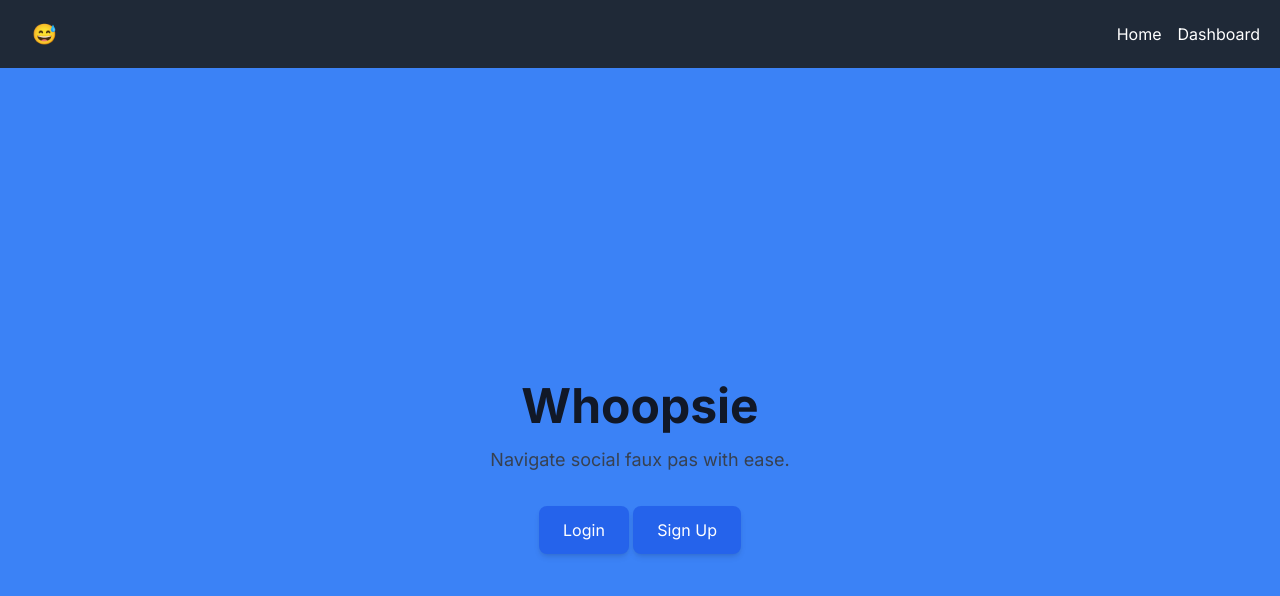
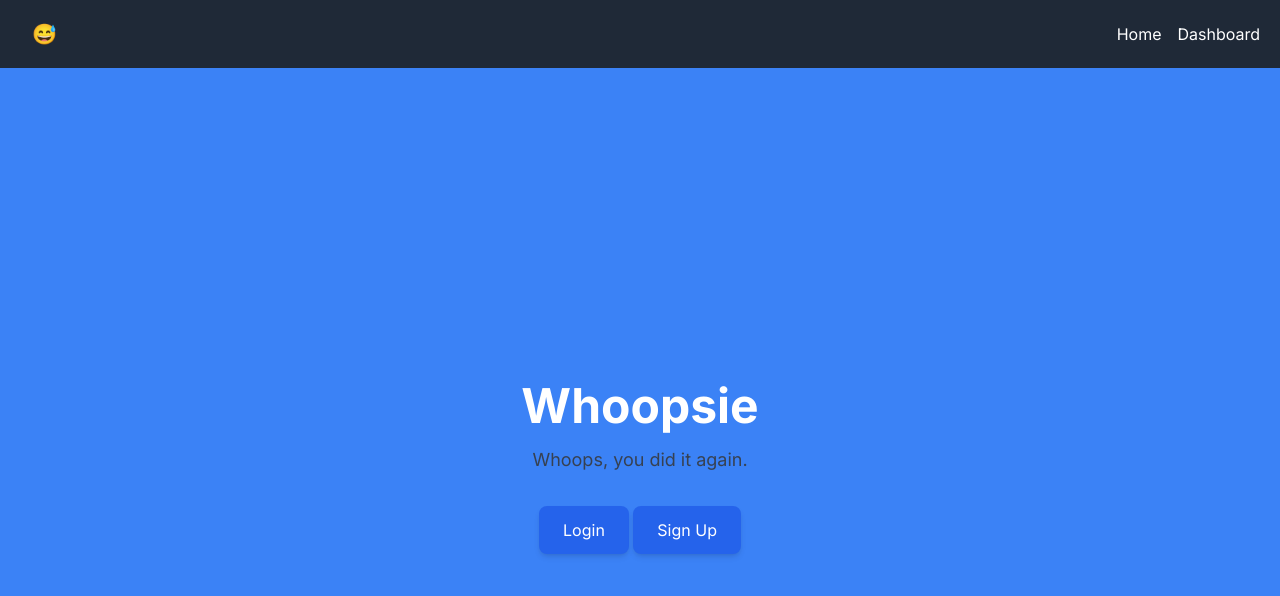
Before and after one commit to itripleg/whoopsie, a Next.js app: page / in a window 1280 px wide. Shown: the top 596 px of the page. Built offline with nearby package versions, Linux system fonts and the light colour scheme; no server answers.

Commit message:
added analytics

```diff
--- a/app/layout.tsx
+++ b/app/layout.tsx
@@ -17,6 +17,13 @@ export default function RootLayout({
 }>) {
   return (
     <html lang="en">
+      <head>
+        <script
+          defer
+          src="https://analytics.us.umami.is/script.js"
+          data-website-id="8033d56b-e645-44f3-a344-007cbc3dba03"
+        ></script>
+      </head>
       <body className={inter.className}>
         <NavigationHeader />
         <div className="bg-blue-500 min-h-screen">{children}</div>
--- a/components/LandingPage.tsx
+++ b/components/LandingPage.tsx
@@ -18,10 +18,8 @@ export default function Home() {
         transition={{ duration: 0.5 }}
         className="text-center p-4"
       >
-        <h1 className="text-5xl font-bold text-gray-900 mb-4">Whoopsie</h1>
-        <p className="text-lg text-gray-700 mb-8">
-          Navigate social faux pas with ease.
-        </p>
+        <h1 className="text-5xl font-bold  mb-4 text-white">Whoopsie</h1>
+        <p className="text-lg text-gray-700 mb-8">Whoops, you did it again.</p>
         <LoginLink>
           {" "}
           <motion.button
```
